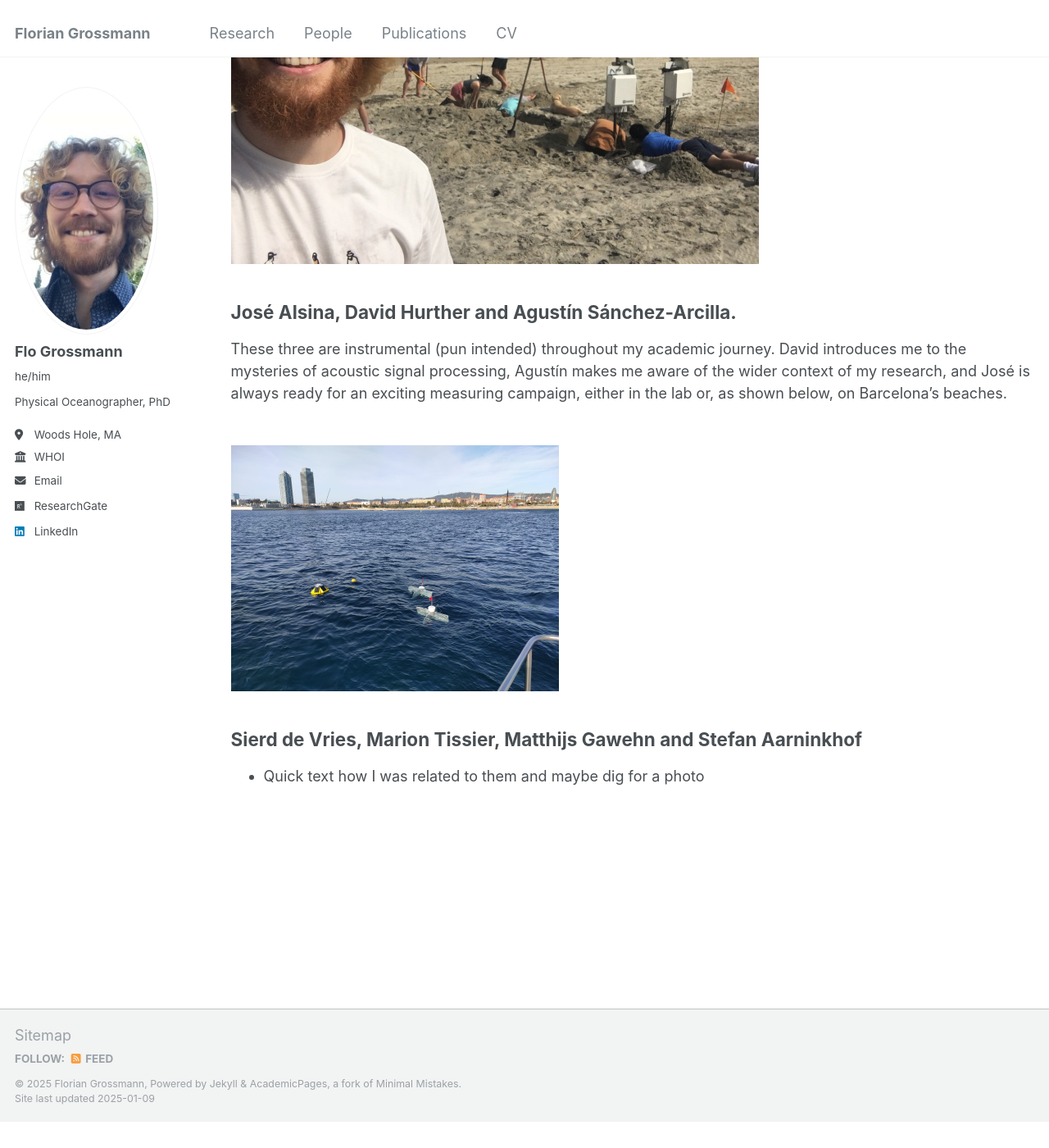
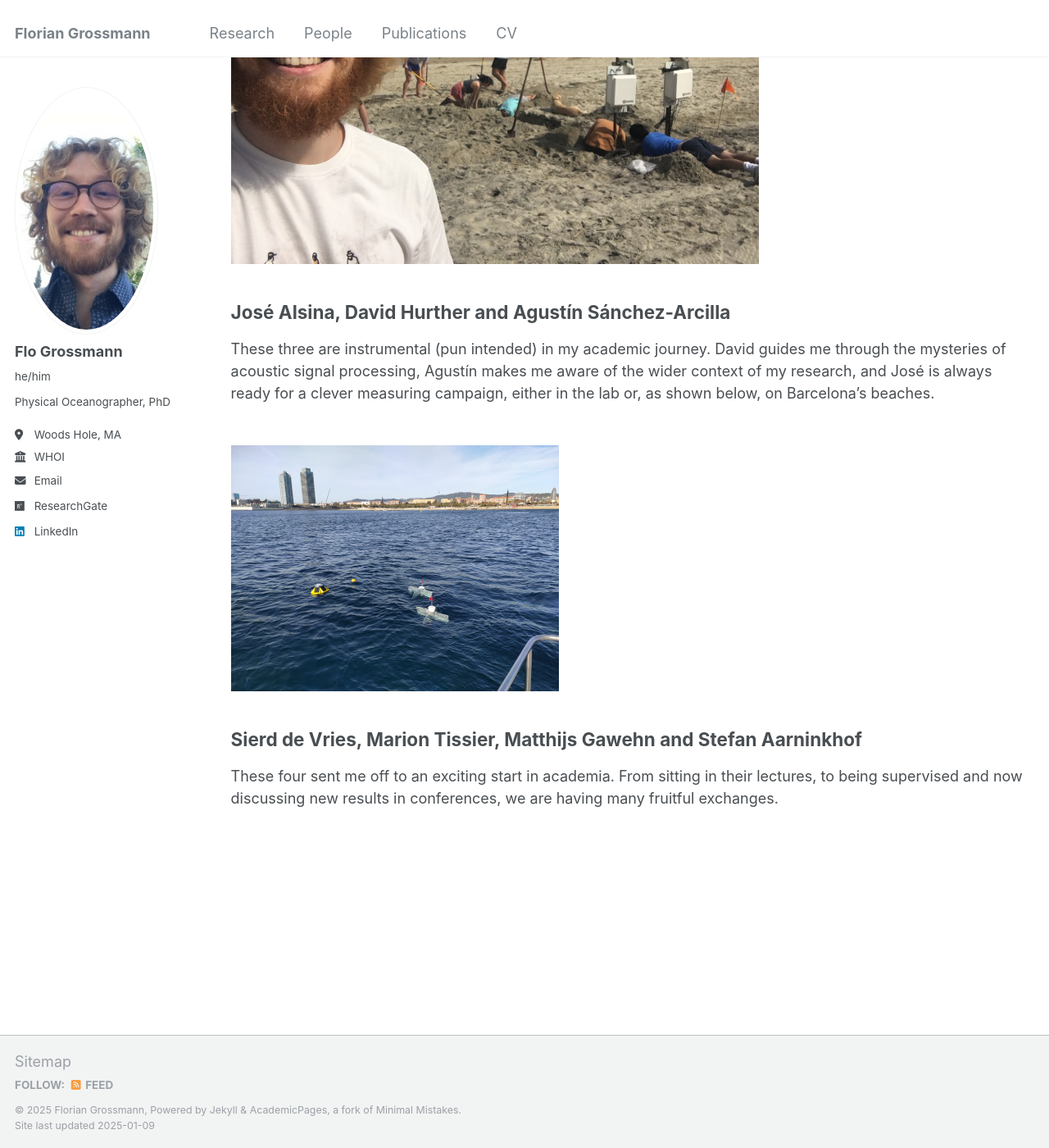
Before and after one commit to FlorianGrossmann/FlorianGrossmann.github.io, a Jekyll site: the page built from _pages/people.md, in a window 1280 px wide and 1400 px high, scrolled down 589 px. Shown: the whole window at 82% size. Built offline with Jekyll 4.4.1, drawn with Linux system fonts in a browser that asks for light colours; before the commit the page ends 1957 px from its top, so only the background shows below that.

Commit message:
Update people.md

```diff
--- a/_pages/people.md
+++ b/_pages/people.md
@@ -16,14 +16,12 @@ Steve and Britt are my primary collaborators at WHOI. I benefit a lot from their
 
 <br/><img src='/images/dig.png'>
 
-José Alsina, David Hurther and Agustín Sánchez-Arcilla.
+José Alsina, David Hurther and Agustín Sánchez-Arcilla
 ------
-These three are instrumental (pun intended) throughout my academic journey. David introduces me to the mysteries of acoustic signal processing, Agustín makes me aware of the wider context of my research, and José is always ready for an exciting measuring campaign, either in the lab or, as shown below, on Barcelona's beaches.
+These three are instrumental (pun intended) in my academic journey. David guides me through the mysteries of acoustic signal processing, Agustín makes me aware of the wider context of my research, and José is always ready for a clever measuring campaign, either in the lab or, as shown below, on Barcelona's beaches.
 
 <br/><img src='/images/drift.png'>
 
-
-
 Sierd de Vries, Marion Tissier, Matthijs Gawehn and Stefan Aarninkhof
 ------
-* Quick text how I was related to them and maybe dig for a photo
+These four sent me off to an exciting start in academia. From sitting in their lectures, to being supervised and now discussing new results in conferences, we are having many fruitful exchanges.
```
